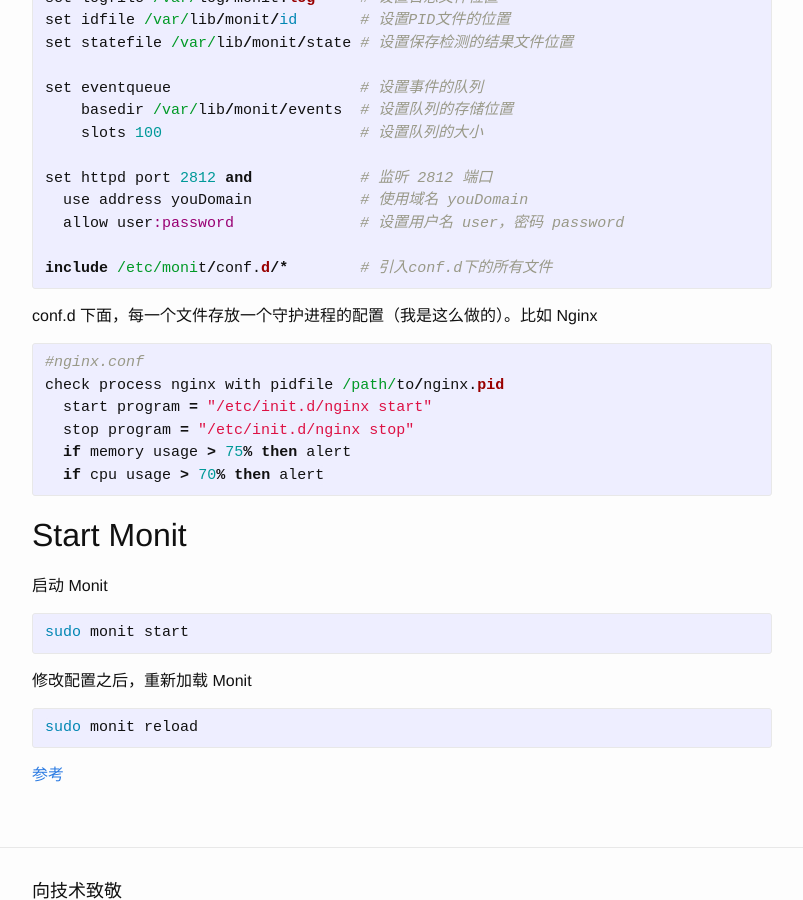
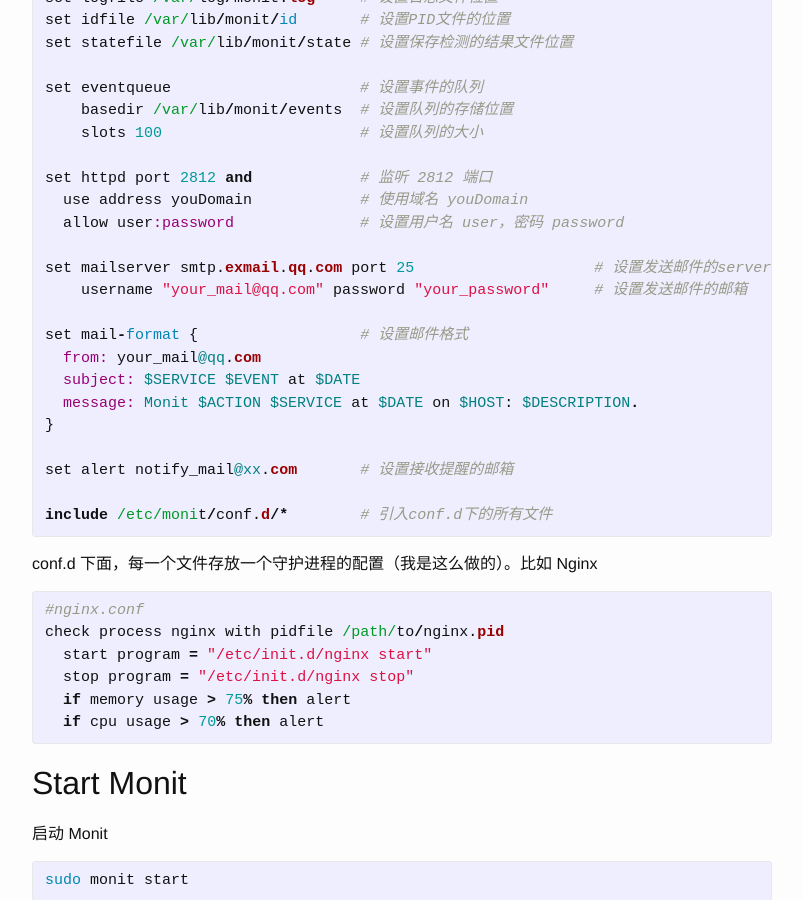
Before and after one commit to li-qiang/li-qiang.github.io, a Jekyll site: the page built from _posts/2015-04-10-monit.markdown, in a window 1280 px wide and 900 px high, scrolled down 562 px. Shown: the whole window, without its empty margins (238-1041 px from the left). Built offline with Jekyll 4.4.1, drawn with Linux system fonts in a browser that asks for light colours; Markdown is read by kramdown in place of the engine named in the settings.

Commit message:
liqiang - fix monit

```diff
--- a/_posts/2015-04-10-monit.markdown
+++ b/_posts/2015-04-10-monit.markdown
@@ -34,6 +34,17 @@ set httpd port 2812 and            # 监听 2812 端口
   use address youDomain            # 使用域名 youDomain
   allow user:password              # 设置用户名 user，密码 password
 
+set mailserver smtp.exmail.qq.com port 25                    # 设置发送邮件的server
+    username "your_mail@qq.com" password "your_password"     # 设置发送邮件的邮箱
+
+set mail-format {                  # 设置邮件格式
+  from: your_mail@qq.com
+  subject: $SERVICE $EVENT at $DATE
+  message: Monit $ACTION $SERVICE at $DATE on $HOST: $DESCRIPTION.
+}
+
+set alert notify_mail@xx.com       # 设置接收提醒的邮箱
+
 include /etc/monit/conf.d/*        # 引入conf.d下的所有文件
 {% endhighlight %}
 
```
